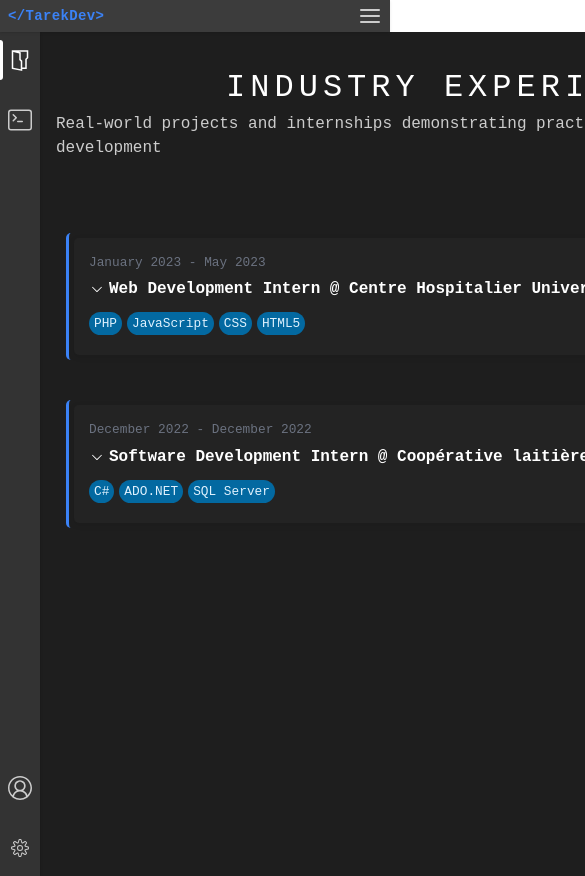
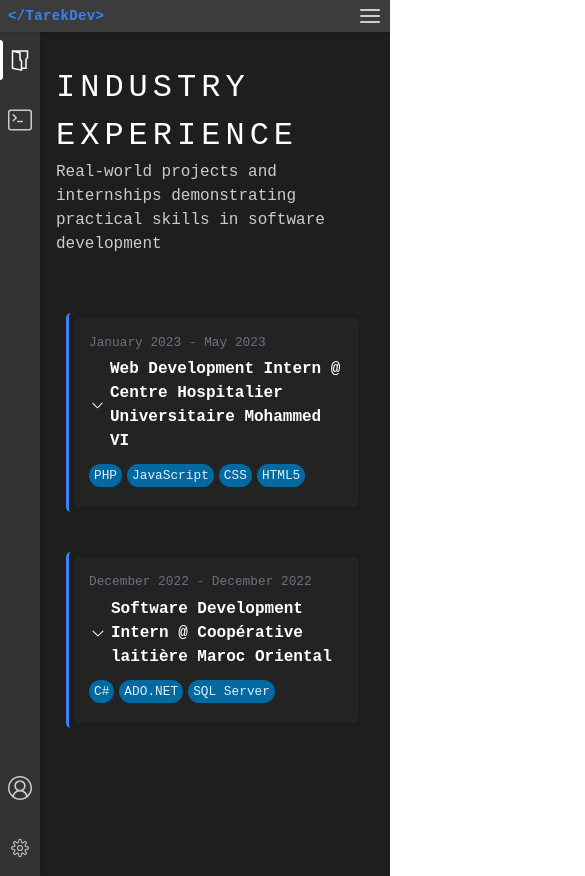
Before and after one commit to kbqerat/Personal_Portfolio_React.js_Tailwind, a React (Vite) app: page /folders in a window 390 px wide. Shown: the top 876 px of the page, 585 px wide, since content can reach past the window. Built offline with nearby package versions, Linux system fonts and the light colour scheme.

Commit message:
Fitting Experience page into small screens

```diff
--- a/src/Pages/Experience/Experience.jsx
+++ b/src/Pages/Experience/Experience.jsx
@@ -96,6 +96,7 @@ export default function Experience() {
             prev.includes(index) ? prev.filter((i) => i !== index) : [...prev, index]
         );
     };
+
     return (
         <div className="experience selection:bg-white/20">
             <h2 className="heading-text">Industry Experience</h2>
@@ -105,10 +106,10 @@ export default function Experience() {
                     {experiences.map((exp, index) => (
                         <div className="timeline-item" key={index}>
                             <div className="timeline-dot">
-                                <div className="timeline-content">
+                                <div className="timeline-content md:min-w-[800px]">
                                     <span className="timeline-date">{exp.date}</span>
                                     <div className="experience-title flex items-center gap-1 select-none">
-                                        <VscChevronDown className={`cursor-pointer transition-transform duration-200 ${openDescriptions.includes(index) ? "rotate-180" : ""}`} onClick={() => toggleDescription(index)} />
+                                        <VscChevronDown className={`cursor-pointer text-5xl md:text-2xl transition-transform duration-200 ${openDescriptions.includes(index) ? "rotate-180" : ""}`} onClick={() => toggleDescription(index)} />
                                         <h3>{exp.role} @ {exp.company}</h3>
                                     </div>
                                     {
--- a/src/styles/experience.css
+++ b/src/styles/experience.css
@@ -2,6 +2,7 @@
     padding: 5px 10px;
     max-width: 800px;
     margin: auto;
+    margin-block-start: 2rem;
 }
 
 .timeline {
@@ -27,7 +28,6 @@
 }
 
 .timeline-content {
-    min-width: 800px;
     background-color: #232323;
     color: white;
     padding: 15px;
--- a/src/styles/global.css
+++ b/src/styles/global.css
@@ -11,7 +11,6 @@
 .description-text {
     width: fit-content;
     margin: auto;
-    margin-bottom: 3rem;
     font-size: 1rem;
     color: #cccccc;
 }
```
